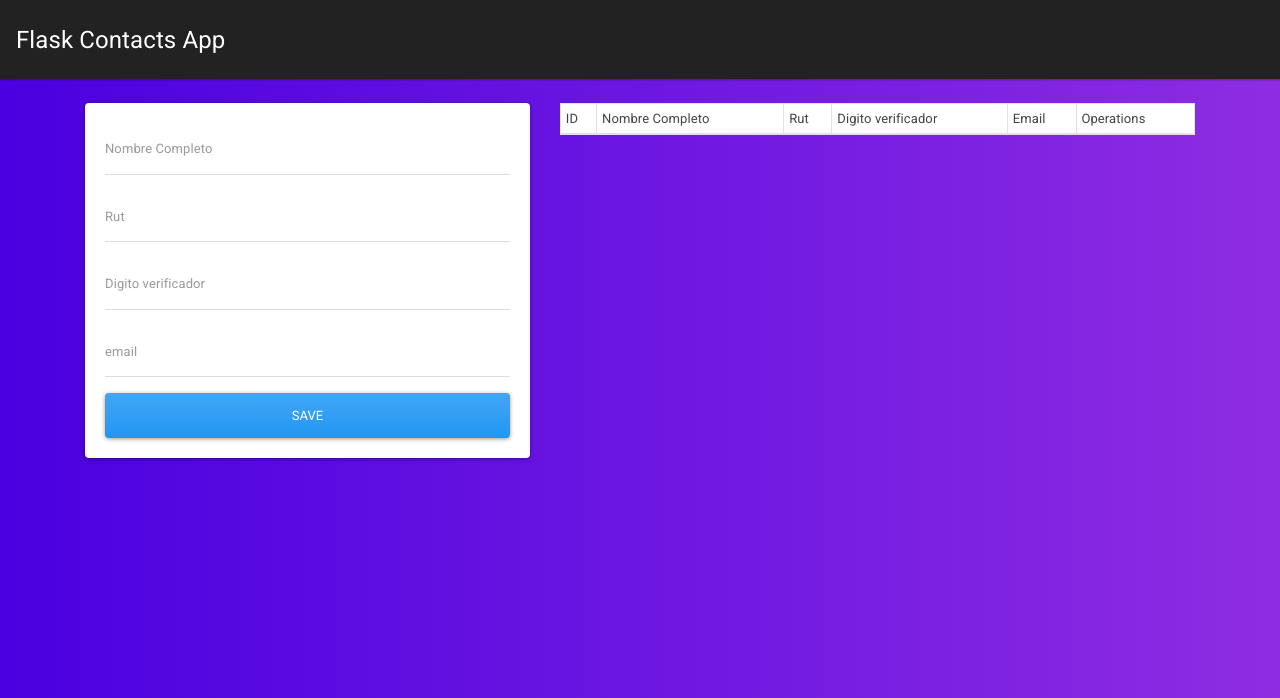
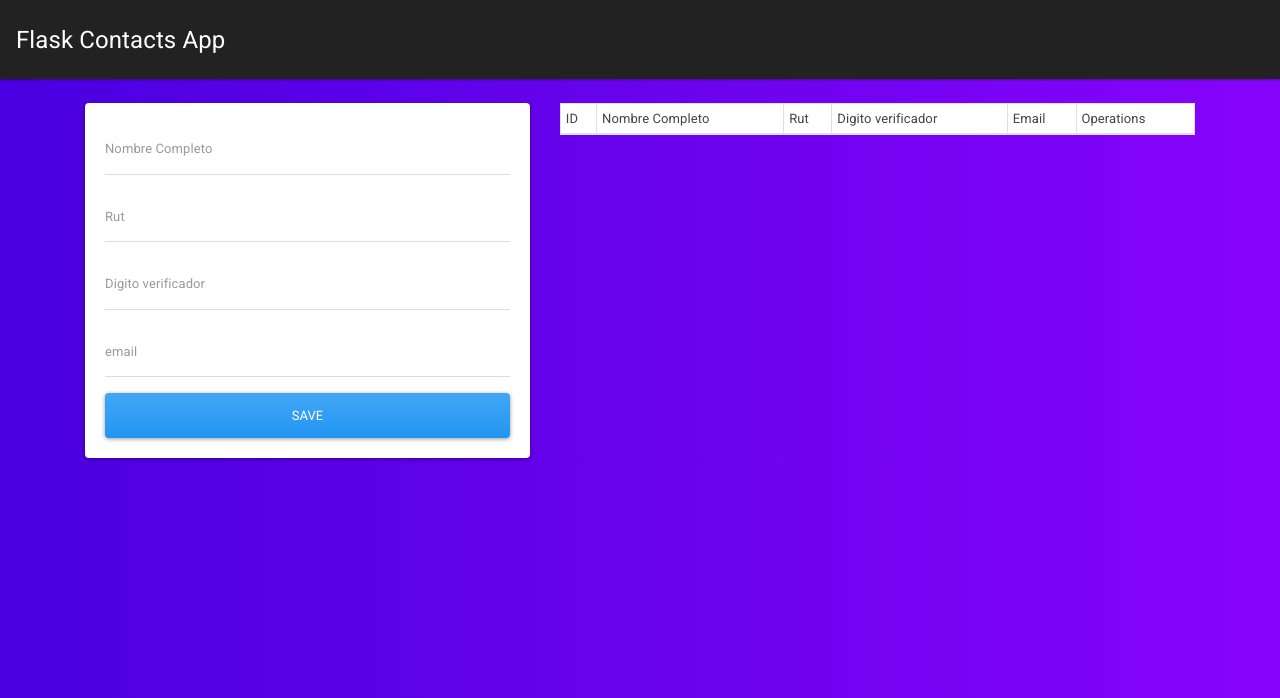
Before and after one commit to RodrigooDS/Testing, a Flask app: page / in a window 1280 px wide. Shown: the top 698 px of the page. Run offline with Flask 2, Linux system fonts and the light colour scheme; data that the repository does not hold is empty; some libraries are stand-ins or nearby versions.

Commit message:
Update main.css

```diff
--- a/static/css/main.css
+++ b/static/css/main.css
@@ -1,6 +1,6 @@
 body {
-  background: #8E2DE2;  /* fallback for old browsers */
-  background: -webkit-linear-gradient(to right, #4A00E0, #8E2DE2);  /* Chrome 10-25, Safari 5.1-6 */
-  background: linear-gradient(to right, #4A00E0, #8E2DE2); /* W3C, IE 10+/ Edge, Firefox 16+, Chrome 26+, Opera 12+, Safari 7+ */
+  background: rgb(135, 4, 250);  /* fallback for old browsers */
+  background: -webkit-linear-gradient(to right, #4A00E0, rgb(135, 4, 250));  /* Chrome 10-25, Safari 5.1-6 */
+  background: linear-gradient(to right, #4A00E0, rgb(135, 4, 250)); /* W3C, IE 10+/ Edge, Firefox 16+, Chrome 26+, Opera 12+, Safari 7+ */
 
 }
```
